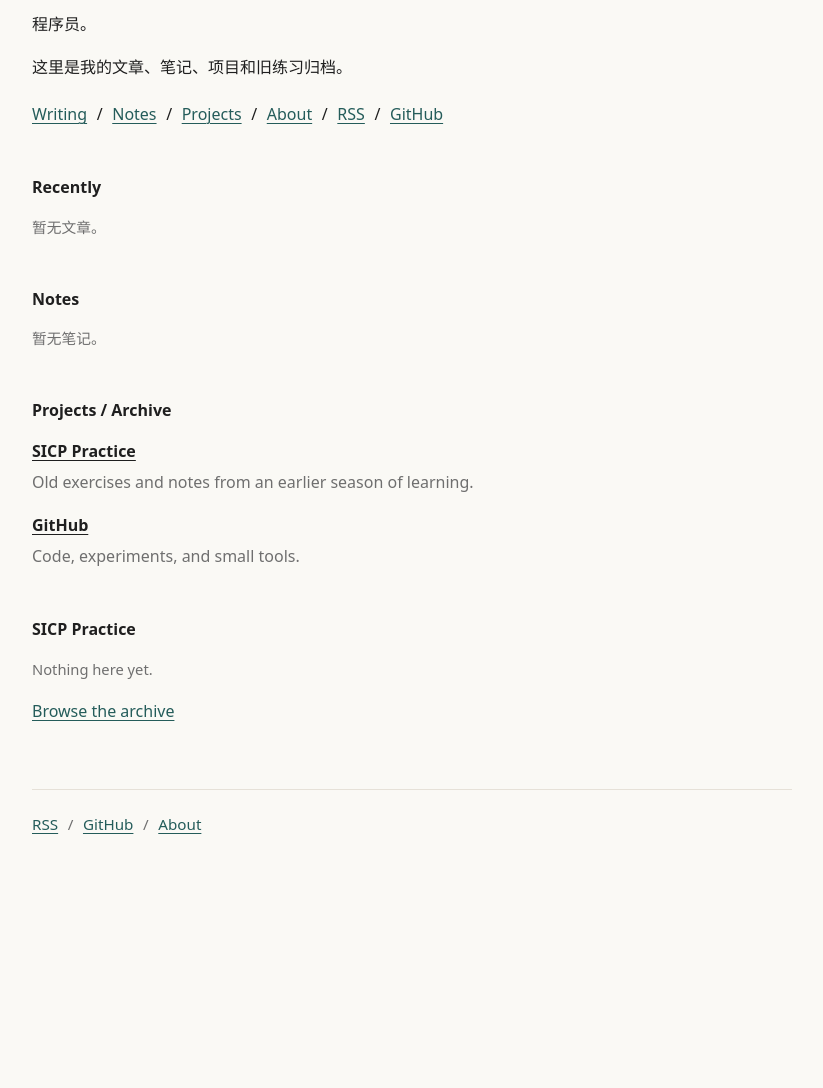
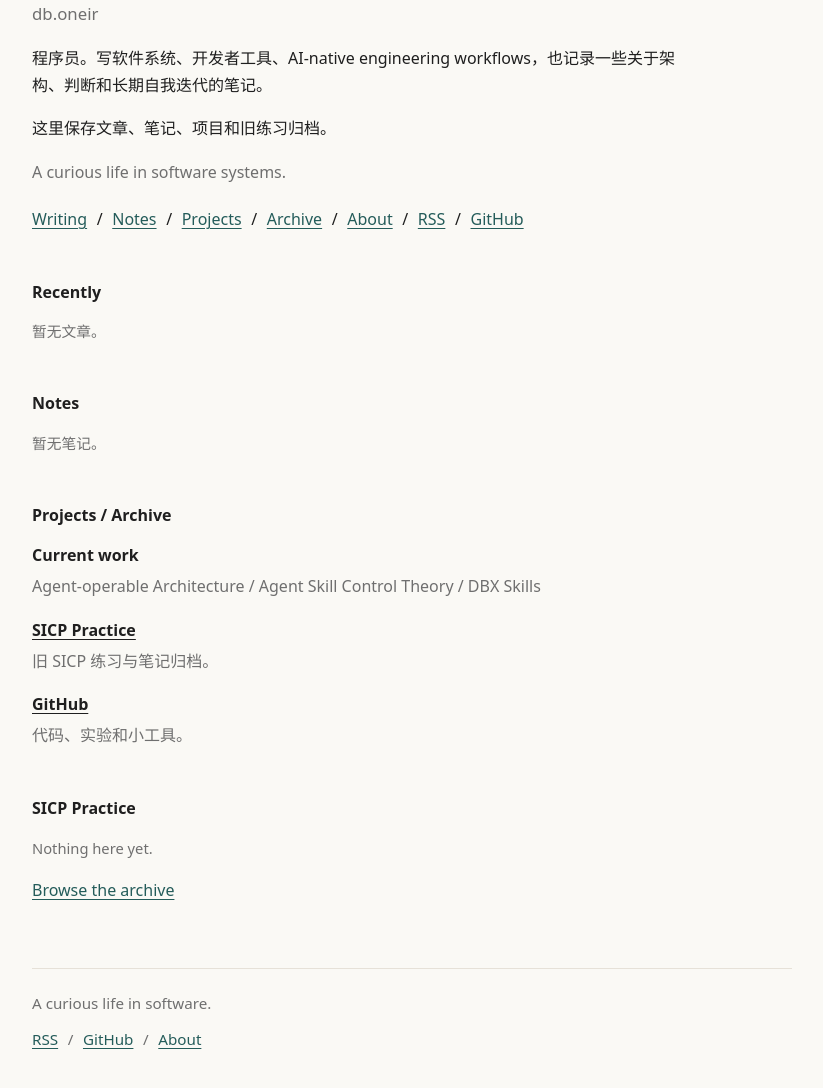
Before and after one commit to DBvc/dbvc.github.io, an Astro site: page / in a window 1280 px wide. Shown: the part 194-1282 px from the top of the page, without its empty margins (228-1051 px from the left). Before the commit the page ends 1119 px from the top, so only its background shows below. Built offline with nearby package versions, Linux system fonts and the light colour scheme; Astro itself is replaced by a stand-in of ours.

Commit message:
docs: present DBvc and db.oneir

```diff
--- a/src/components/SiteFooter.astro
+++ b/src/components/SiteFooter.astro
@@ -1,5 +1,6 @@
 <footer class="site-footer">
-  <p>
+  <p class="footer-note">A curious life in software.</p>
+  <p class="footer-links">
     <a href="/rss.xml">RSS</a>
     <span aria-hidden="true">/</span>
     <a href="https://github.com/DBvc" target="_blank" rel="me noopener noreferrer">GitHub</a>
--- a/src/components/SiteHeader.astro
+++ b/src/components/SiteHeader.astro
@@ -3,6 +3,7 @@ const navItems = [
   { href: "/writing.html", match: "/writing", label: "Writing" },
   { href: "/notes.html", match: "/notes", label: "Notes" },
   { href: "/projects.html", match: "/projects", label: "Projects" },
+  { href: "/sicp.html", match: "/sicp", label: "Archive" },
   { href: "/about.html", match: "/about", label: "About" },
   { href: "/rss.xml", match: "/rss.xml", label: "RSS" },
 ];
--- a/src/layouts/BaseLayout.astro
+++ b/src/layouts/BaseLayout.astro
@@ -15,7 +15,7 @@ interface Props {
 
 const {
   title = "DBvc",
-  description = "程序员。",
+  description = "A curious life in software systems.",
   lang = "zh",
   canonical,
   markdownHref,
--- a/src/pages/about.astro
+++ b/src/pages/about.astro
@@ -2,14 +2,15 @@
 import BaseLayout from "../layouts/BaseLayout.astro";
 ---
 
-<BaseLayout title="About" description="程序员。">
+<BaseLayout title="About" description="我是 DBvc，也使用 db.oneir。">
   <article class="article">
     <header class="article-header">
       <h1>About</h1>
     </header>
 
     <div class="article-body">
-      <p>程序员。</p>
+      <p>我是 DBvc，也使用 db.oneir。</p>
+      <p>程序员。关注软件架构、开发者工具、AI-native engineering workflows，以及人和 agent 都能理解、修改、验证的软件系统。</p>
       <p>Can I do better?</p>
       <p>
         <a href="https://github.com/DBvc" target="_blank" rel="me noopener noreferrer">GitHub</a>
--- a/src/pages/index.astro
+++ b/src/pages/index.astro
@@ -9,22 +9,27 @@ import { noteUrl, writingUrl } from "../lib/urls";
 const posts = (await getCollection("posts")).filter(isPublished).sort(byPubDateDesc).slice(0, 5);
 const notes = (await getCollection("notes")).filter(isPublished).sort(byPubDateDesc).slice(0, 5);
 const projects = (await getCollection("projects")).filter((project) => project.data.featured).slice(0, 4);
+const currentWork = ["Agent-operable Architecture", "Agent Skill Control Theory", "DBX Skills"];
 const sicpPosts = sortSicpPosts(await getCollection("sicp"))
   .filter((post) => getSicpSlug(post).startsWith("sicp"))
   .slice(0, 6);
 ---
 
-<BaseLayout title="DBvc">
+<BaseLayout title="DBvc" description="程序员。写软件系统、开发者工具和 AI-native engineering workflows。">
   <section class="intro" aria-labelledby="site-name">
     <h1 id="site-name">DBvc</h1>
-    <p>程序员。</p>
-    <p>这里是我的文章、笔记、项目和旧练习归档。</p>
+    <p class="identity-mark">db.oneir</p>
+    <p>程序员。写软件系统、开发者工具、AI-native engineering workflows，也记录一些关于架构、判断和长期自我迭代的笔记。</p>
+    <p>这里保存文章、笔记、项目和旧练习归档。</p>
+    <p class="tagline">A curious life in software systems.</p>
     <p class="inline-links">
       <a href="/writing.html">Writing</a>
       <span aria-hidden="true">/</span>
       <a href="/notes.html">Notes</a>
       <span aria-hidden="true">/</span>
       <a href="/projects.html">Projects</a>
+      <span aria-hidden="true">/</span>
+      <a href="/sicp.html">Archive</a>
       <span aria-hidden="true">/</span>
       <a href="/about.html">About</a>
       <span aria-hidden="true">/</span>
@@ -64,6 +69,10 @@ const sicpPosts = sortSicpPosts(await getCollection("sicp"))
   <section class="index-section" aria-labelledby="projects-title">
     <h2 id="projects-title">Projects / Archive</h2>
     <ul class="link-list">
+      <li>
+        <span>Current work</span>
+        <p>{currentWork.join(" / ")}</p>
+      </li>
       {
         projects.map((project) => (
           <li>
@@ -74,11 +83,11 @@ const sicpPosts = sortSicpPosts(await getCollection("sicp"))
       }
       <li>
         <a href="/sicp.html">SICP Practice</a>
-        <p>Old exercises and notes from an earlier season of learning.</p>
+        <p>旧 SICP 练习与笔记归档。</p>
       </li>
       <li>
         <a href="https://github.com/DBvc" target="_blank" rel="me noopener noreferrer">GitHub</a>
-        <p>Code, experiments, and small tools.</p>
+        <p>代码、实验和小工具。</p>
       </li>
     </ul>
   </section>
--- a/src/pages/sicp/index.astro
+++ b/src/pages/sicp/index.astro
@@ -10,7 +10,7 @@ const posts = sortSicpPosts(await getCollection("sicp"));
 <BaseLayout title="SICP Archive" description="旧 SICP 练习与笔记归档。">
   <section class="page-title">
     <h1>SICP Archive</h1>
-    <p>Old exercises and notes from an earlier season of learning.</p>
+    <p>旧 SICP 练习与笔记归档。</p>
   </section>
 
   <ol class="plain-list compact">
--- a/src/styles/global.css
+++ b/src/styles/global.css
@@ -162,11 +162,15 @@ main {
   border-top: 1px solid var(--border);
 }
 
-.site-footer p,
+.site-footer .footer-links,
 .inline-links {
   display: flex;
   flex-wrap: wrap;
   gap: 0.35rem 0.6rem;
+}
+
+.site-footer .footer-note {
+  margin: 0 0 0.65rem;
 }
 
 .intro h1,
@@ -182,6 +186,12 @@ main {
   font-size: clamp(2rem, 1.7rem + 1vw, 2.75rem);
 }
 
+.intro .identity-mark {
+  margin-top: 0.35rem;
+  color: var(--muted);
+  font-size: 1.05rem;
+}
+
 .intro p {
   max-width: 42rem;
   margin: 1rem 0 0;
@@ -189,6 +199,10 @@ main {
 
 .intro .inline-links {
   margin-top: 1.25rem;
+}
+
+.intro .tagline {
+  color: var(--muted);
 }
 
 .index-section,
```
Also changed, not shown: public/llms.txt (+5 -3 lines), src/pages/projects/index.astro (+37 -4 lines).
